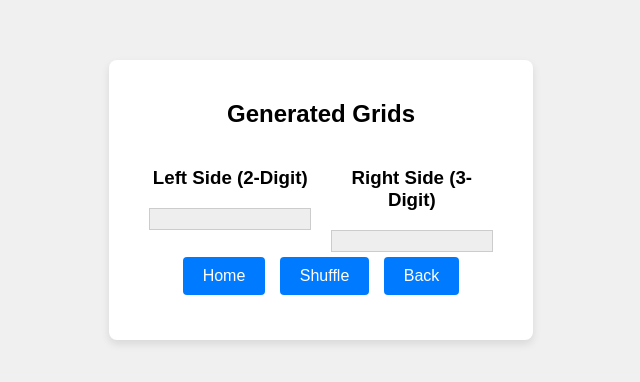
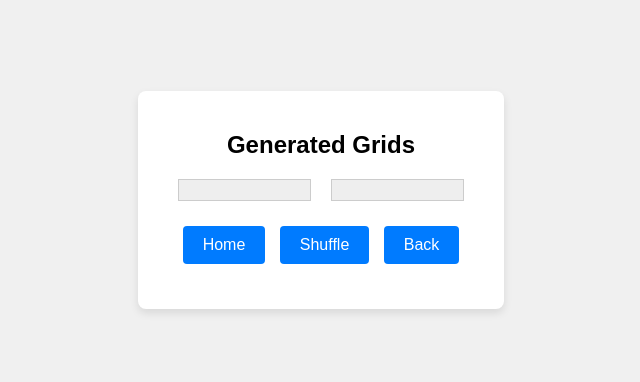
Before and after one commit to KrishnanTGB/Random-Grid-Calculator, a website: page www/page2.html in a window 1280 px wide. Shown: the part 200-582 px from the top of the page, without its empty margins (319-959 px from the left). Drawn offline with Linux system fonts and the light colour scheme.

Commit message:
New changes in UI.

```diff
--- a/www/page2.html
+++ b/www/page2.html
@@ -11,11 +11,9 @@
         <h2>Generated Grids</h2>
         <div class="grid-container">
             <div class="grid-section">
-                <h3>Left Side (2-Digit)</h3>
                 <div class="grid" id="leftGrid"></div>
             </div>
             <div class="grid-section">
-                <h3>Right Side (3-Digit)</h3>
                 <div class="grid" id="rightGrid"></div>
             </div>
         </div>
--- a/www/style.css
+++ b/www/style.css
@@ -16,7 +16,12 @@ body {
     text-align: center;
 }
 
-.input-group, .button-group {
+.input-group {
+    margin-bottom: 20px;
+}
+
+.button-group {
+    margin-top: 20px;
     margin-bottom: 20px;
 }
 
```
Also changed, not shown: www/index.html (+2 -2 lines).
